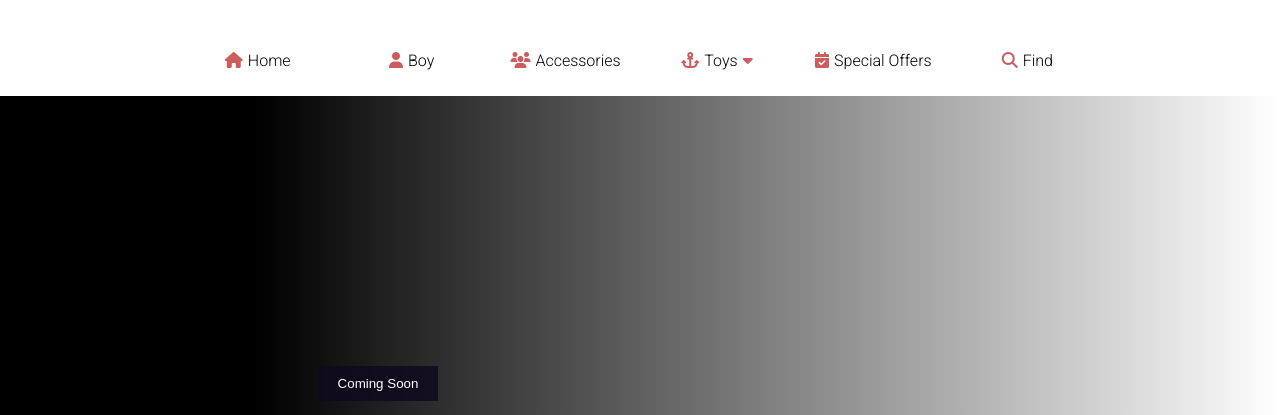
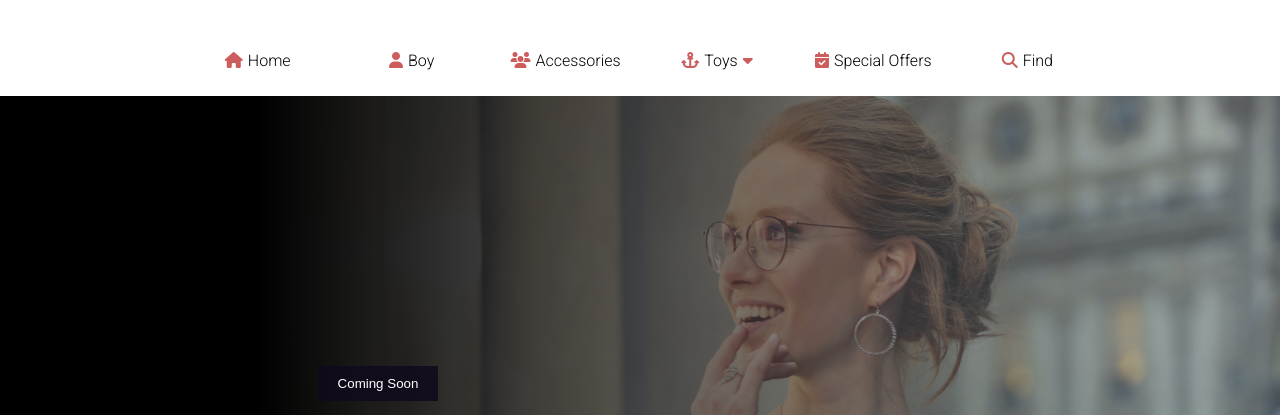
Before and after one commit to chinmayabhol/ecommercewebsite-a, a plain HTML site: page index.html in a window 1280 px wide. Shown: the part 174-589 px from the top of the page. Drawn offline with nearby package versions, Linux system fonts and the light colour scheme; a web font is replaced by a local one.

Commit message:
Update style.css

```diff
--- a/style.css
+++ b/style.css
@@ -129,7 +129,7 @@ header {
 .featured {
     width: 100%;
     height: 60vh;
-    background:  linear-gradient(to right ,rgba(0,0,0,1) 20%,rgba(255,255,255,0.2)), url(images/g1.jpg);
+    background:  linear-gradient(to right ,rgba(0,0,0,1) 20%,rgba(255,255,255,0.2)), url(g1.jpg);
     background-size: cover;
     background-position: top;
     position: relative;
```
